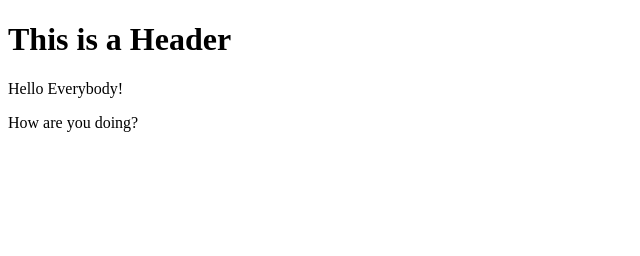
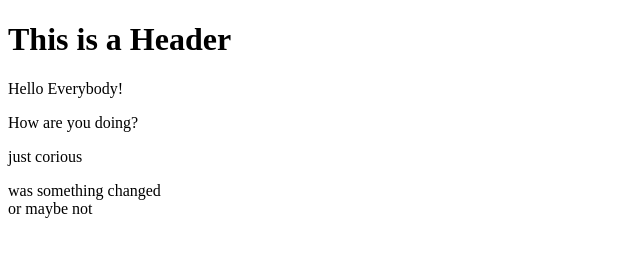
Before and after one commit to Alibega/git-test, a plain HTML site: page index.html in a window 1280 px wide. Shown: the whole page, without its empty margins (0-640 px from the left). Drawn offline with Linux system fonts and the light colour scheme.

Commit message:
Fourth commit

```diff
--- a/index.html
+++ b/index.html
@@ -4,5 +4,8 @@
         <h1>This is a Header</h1>
         <p>Hello Everybody!</p>
         <p>How are you doing?</p>
+        <p>just corious</p>
+        <div>was something changed</div>
+        <div>or maybe not</div>
     </body>
 </html>
```
